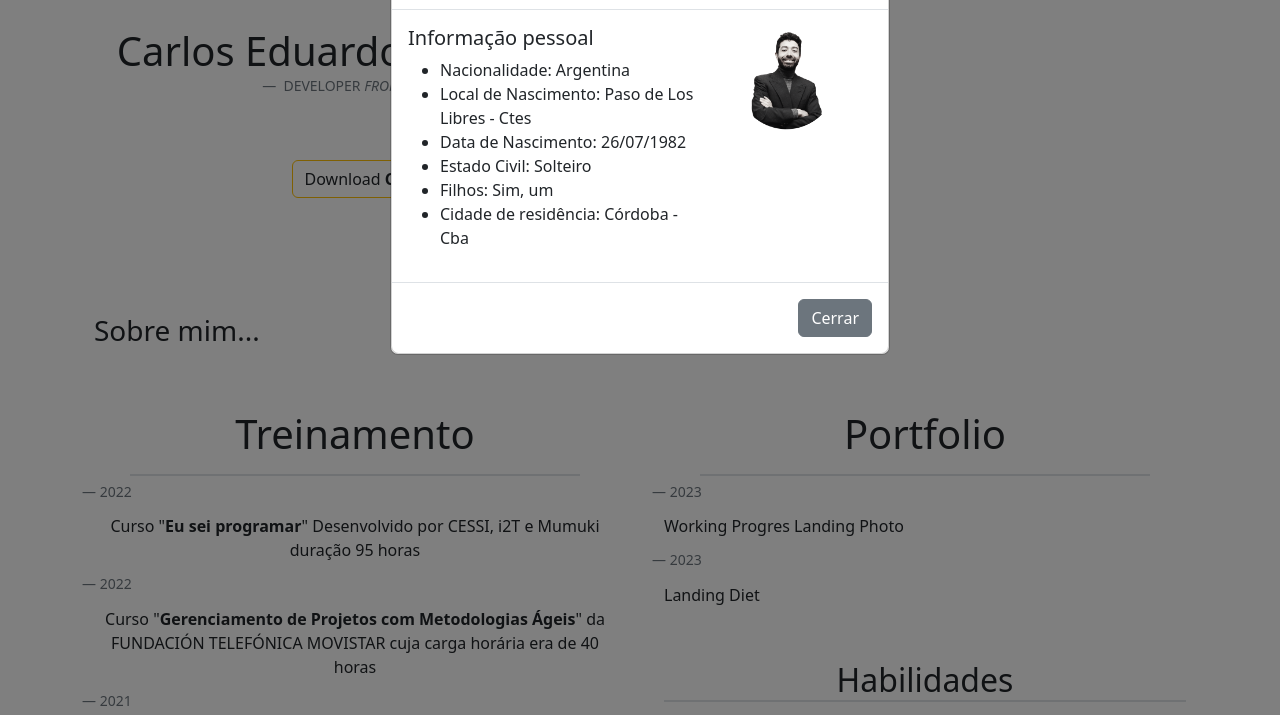
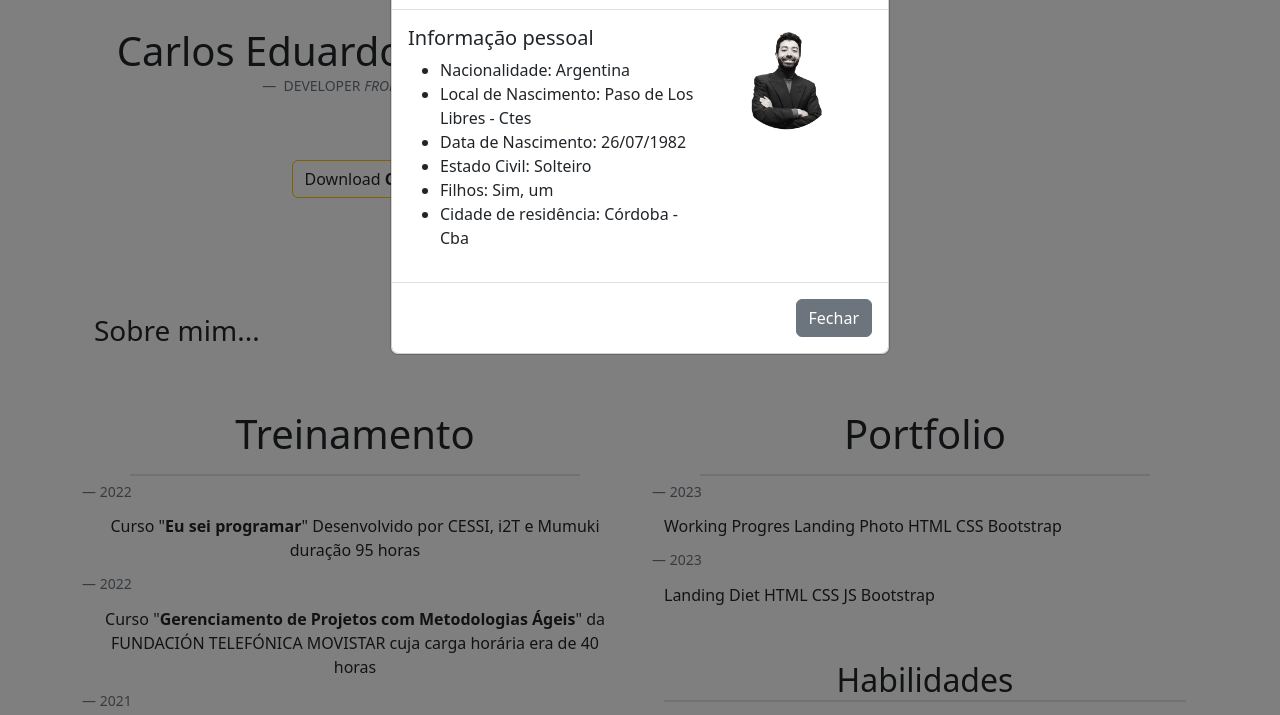
Before and after one commit to CarlosEduardoBalbastro/staticWevMyCV23, a website: page index_br.html in a window 1280 px wide. Both pictures are taken after a click on the link 925 px from the left and 224 px from the top of the page. Shown: the part 77-792 px from the top of the page. Drawn offline with Linux system fonts and the light colour scheme.

Commit message:
correccion portfolio

```diff
--- a/index_br.html
+++ b/index_br.html
@@ -121,7 +121,7 @@
 
                     </div>
                     <div class="modal-footer">
-                      <button type="button" class="btn btn-secondary" data-bs-dismiss="modal">Cerrar</button>
+                      <button type="button" class="btn btn-secondary" data-bs-dismiss="modal">Fechar</button>
                       <!-- <button type="button" class="btn btn-primary">Understood</button> -->
                     </div>
                   </div>
@@ -548,7 +548,7 @@ da FUNDAÇÃO TELEFÓNICA MOVISTAR
 
 
     <a type="button" href="https://comfy-snickerdoodle-3addbb.netlify.app/index.html" target="_blank" class="btn text-decoration-none border-0 text-dark">
-    Working Progres Landing Photo</a>
+    Working Progres Landing Photo <span class="text-semibold">HTML CSS Bootstrap</span></a>
 
 
 
@@ -561,7 +561,7 @@ da FUNDAÇÃO TELEFÓNICA MOVISTAR
 <h2 class="blockquote-footer my-2" id="working_progress_escMusica">2023</h2>
 
 
-<a class="btn text-decoration-none border-0 text-dark" href="https://quiet-malabi-0c97b6.netlify.app/index.html" target="_blank">Landing Diet</a>
+<a class="btn text-decoration-none border-0 text-dark" href="https://quiet-malabi-0c97b6.netlify.app/index.html" target="_blank">Landing Diet <span class="text-semibold">HTML CSS JS Bootstrap</span></a>
 
 
 
```
Also changed, not shown: index.html (+2 -2 lines), index_en.html (+3 -3 lines).
